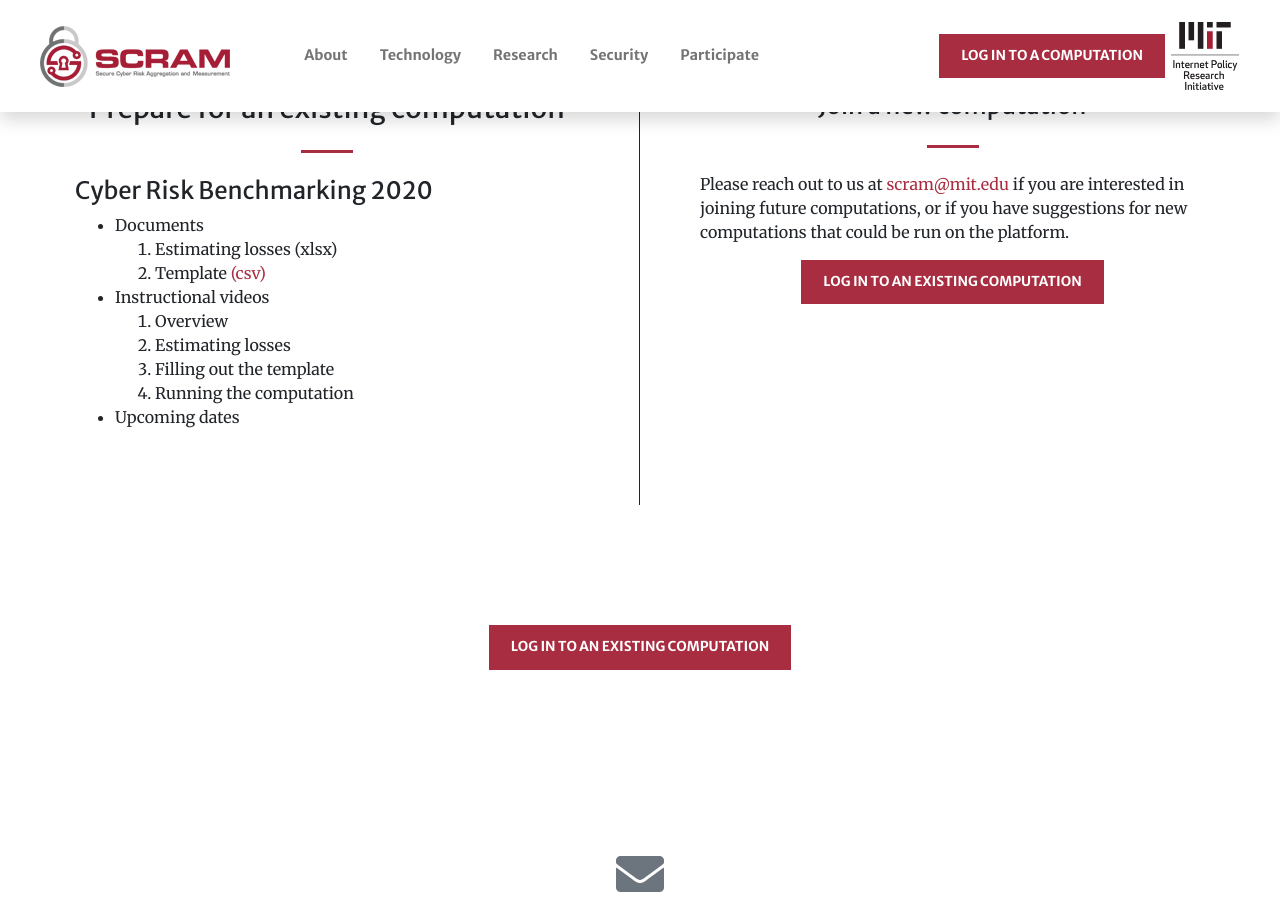
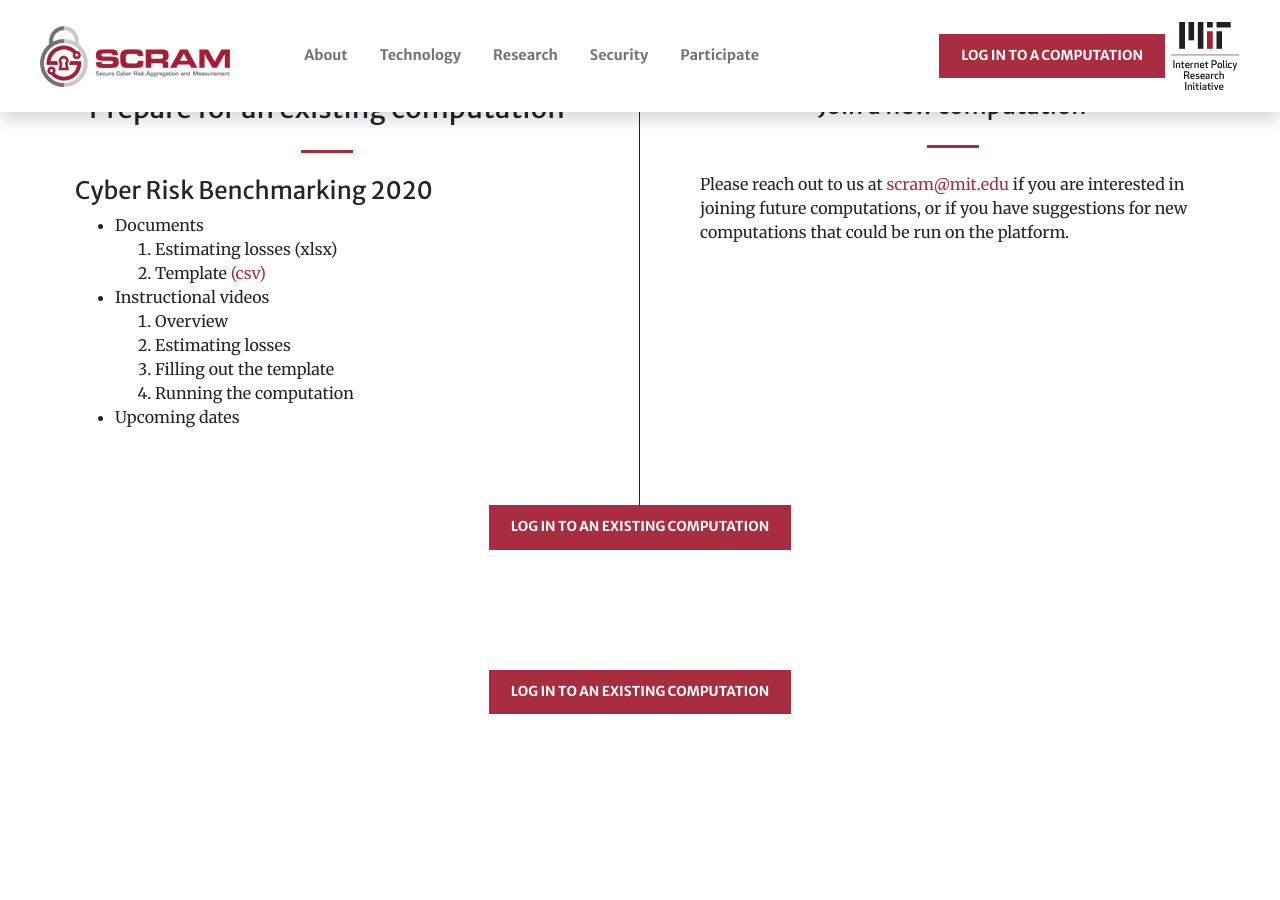
Before and after one commit to jisqyv/MIT, a Jekyll site: the page built from participate.md, in a window 1280 px wide and 900 px high, scrolled down 722 px. Built offline with Jekyll 4.4.1, drawn with Linux system fonts in a browser that asks for light colours; nearby versions of some CDN libraries.

Commit message:
Update participateservices.html

```diff
--- a/_includes/participateservices.html
+++ b/_includes/participateservices.html
@@ -37,8 +37,9 @@
     <hr class="divider my-4">
 	<p>Please reach out to us at <a href="mailto:scram@mit.edu" target="_blank">scram@mit.edu</a> if you are interested in joining future computations, or if you have suggestions for new computations that could be run on the platform.
 </p>
-<center><a class="btn btn-xl btn-research" href="https://scram.mit.edu/accounts/login/?next=/" target="_blank">Log in to an existing computation</a></center>
+
 	</div>
+	<center><a class="btn btn-xl btn-research" href="https://scram.mit.edu/accounts/login/?next=/" target="_blank">Log in to an existing computation</a></center>
   </div>
   </div>
   <div class="bottombtn patbtn"><center><a class="btn btn-xl btn-research" href="https://scram.mit.edu/accounts/login/?next=/" target="_blank">Log in to an existing computation</a></center></div>
```
